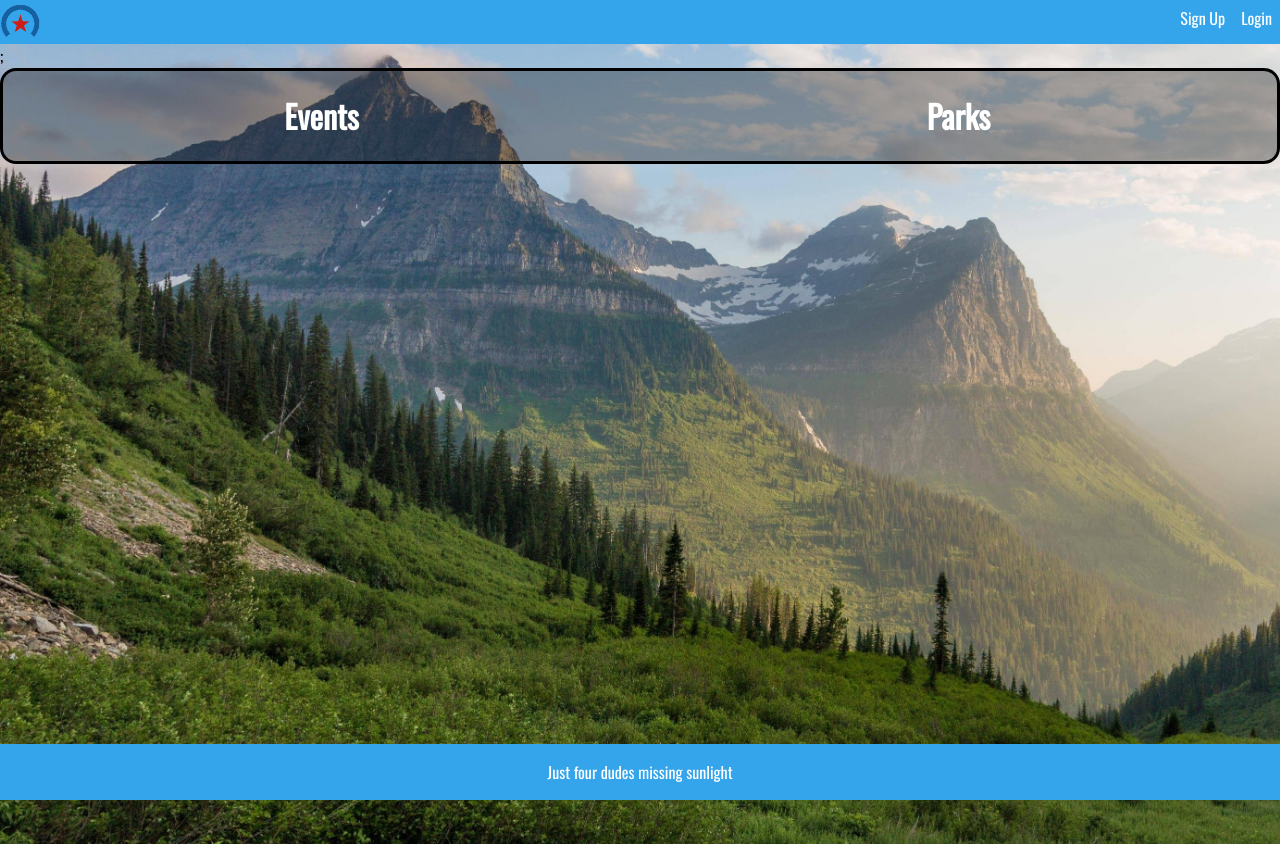
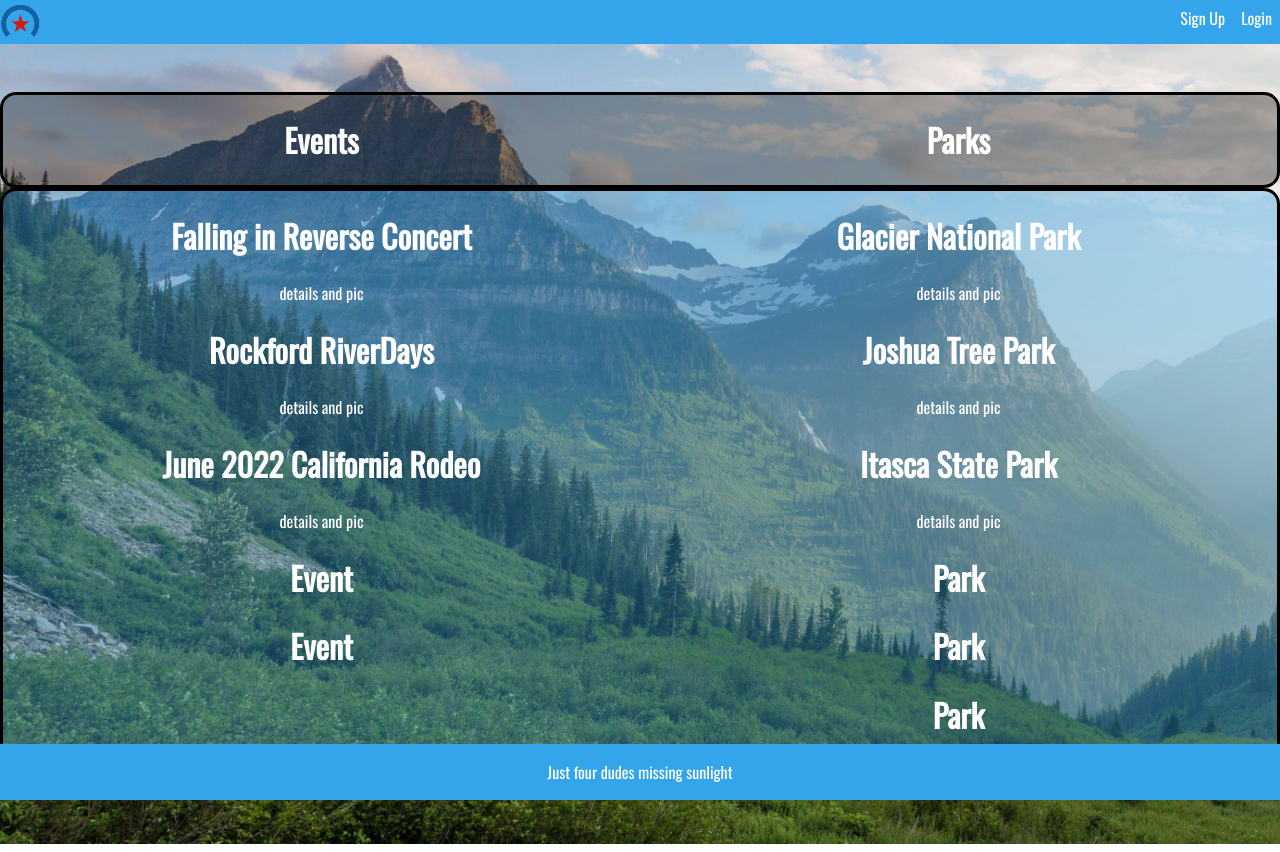
Before and after one commit to Jonathan-Sandifer/All-Star-Events, a React (Create React App) app in the folder ghi/: page /EventsParks in a window 1280 px wide. Built offline with nearby package versions, Linux system fonts and the light colour scheme; no server answers.

Commit message:
more changes to events/parks page

```diff
--- a/ghi/src/components/EventsParks.js
+++ b/ghi/src/components/EventsParks.js
@@ -3,7 +3,9 @@ import Search from './Search';
 
 function EventsParks() {
     return (
-      <div className="events-parks">;
+      <div className="events-parks">
+        <br />
+        <br />
         <div className="row">
             <div className="column">
               <h1>Events</h1>
@@ -12,6 +14,29 @@ function EventsParks() {
               <h1>Parks</h1>
             </div>
         </div>
+        <div className="eprow">
+            <div className="column">
+              <h1>Falling in Reverse Concert</h1>
+                <p>details and pic</p>
+              <h1>Rockford RiverDays</h1>
+                <p>details and pic</p>
+              <h1>June 2022 California Rodeo</h1>
+                <p>details and pic</p>
+              <h1>Event</h1>
+              <h1>Event</h1>
+            </div>
+            <div className="column">
+              <h1>Glacier National Park</h1>
+                <p>details and pic</p>
+              <h1>Joshua Tree Park</h1>
+                <p>details and pic</p>
+              <h1>Itasca State Park</h1>
+                <p>details and pic</p>
+              <h1>Park</h1>
+              <h1>Park</h1>
+              <h1>Park</h1>
+            </div>
+        </div>
       </div>
     );
   }
--- a/ghi/src/index.css
+++ b/ghi/src/index.css
@@ -345,3 +345,10 @@ li {
   border: 3px solid black;
   background-color: rgba(0, 0, 0, 0.324);
 }
+
+.eprow {
+  display: flex;
+  border-radius: 16px 16px 16px 16px;
+  border: 3px solid rgb(0, 0, 0);
+  background-color: #34a5eb5b;
+}
```
